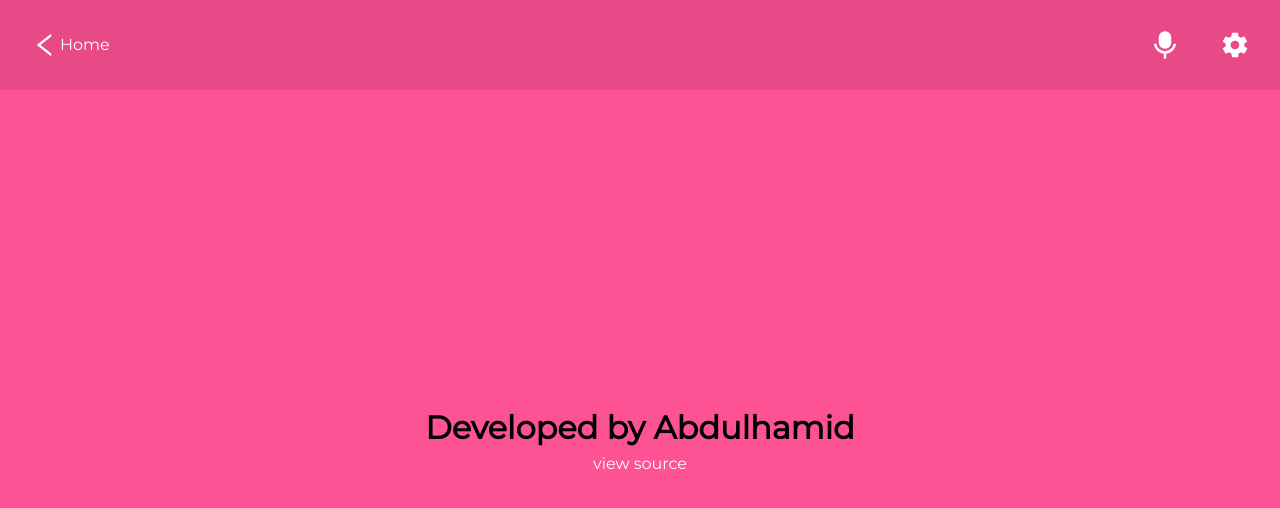
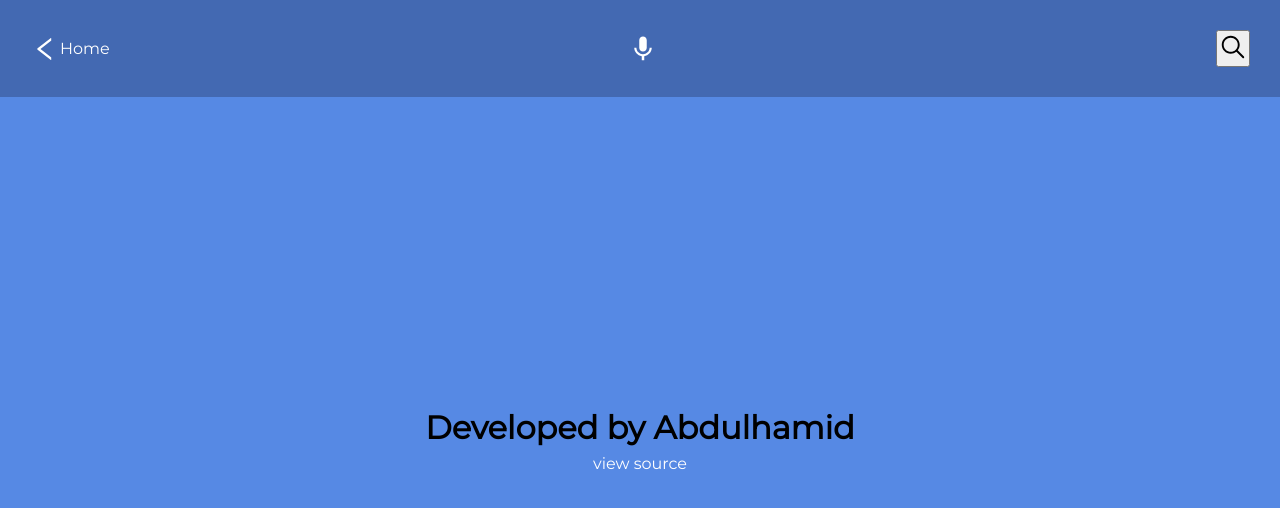
Before and after one commit to abdulhamiid/covid-tracker, a React (Create React App) app: page /about in a window 1280 px wide. Shown: the top 508 px of the page. Built offline with nearby package versions, Linux system fonts and the light colour scheme.

Commit message:
Remove pagination and toggle search bar display

```diff
--- a/src/components/views/FetchApi.js
+++ b/src/components/views/FetchApi.js
@@ -3,7 +3,6 @@ import PropTypes from 'prop-types';
 import { Link } from 'react-router-dom';
 import { useSelector } from 'react-redux';
 import { BsArrowRightCircle } from 'react-icons/bs';
-import Pagination from './Pagination';
 import styles from './FetchApi.module.css';
 import Nav from './Nav';
 import Search from './Search';
@@ -22,16 +21,16 @@ function FetchApi({ continent }) {
     item.country.toLowerCase().includes(query.toLowerCase())
   ));
 
-  const [currentPage, setCurrentPage] = useState(1);
-  const [itemPerPage] = useState(5);
+  // const [currentPage, setCurrentPage] = useState(1);
+  // const [itemPerPage] = useState(5);
 
   // pagination
-  const indexOfLastItem = currentPage * itemPerPage;
-  const indexOfFirstItem = indexOfLastItem - itemPerPage;
-  const currentResult = filteredResult.slice(indexOfFirstItem, indexOfLastItem);
+  // const indexOfLastItem = currentPage * itemPerPage;
+  // const indexOfFirstItem = indexOfLastItem - itemPerPage;
+  // const currentResult = filteredResult.slice(indexOfFirstItem, indexOfLastItem);
 
   // Change page
-  const paginate = (pageNumber) => setCurrentPage(pageNumber);
+  // const paginate = (pageNumber) => setCurrentPage(pageNumber);
 
   return (
     <div className={styles.wrapper}>
@@ -44,7 +43,7 @@ function FetchApi({ continent }) {
           <h3>Covid-19 Stat</h3>
         </div>
         <ul className={styles.wrapperUL}>
-          {currentResult.map((item) => (
+          {filteredResult.map((item) => (
             <li key={item.country} className={styles.countryName}>
               <h4>{item.country}</h4>
               <div>
@@ -57,7 +56,7 @@ function FetchApi({ continent }) {
           ))}
         </ul>
       </div>
-      <Pagination itemPerPage={itemPerPage} totalItem={newData.length} paginate={paginate} />
+      {/* <Pagination itemPerPage={itemPerPage} totalItem={newData.length} paginate={paginate} /> */}
     </div>
   );
 }
--- a/src/components/views/Nav.js
+++ b/src/components/views/Nav.js
@@ -1,10 +1,12 @@
 import React from 'react';
 import { AiOutlineLeft } from 'react-icons/ai';
-import { IoMdSettings } from 'react-icons/io';
-import { RiMicFill } from 'react-icons/ri';
+import { IoIosSearch } from 'react-icons/io';
+
+import { MdMic } from 'react-icons/md';
 import { NavLink } from 'react-router-dom';
 
 const Nav = () => (
+
   <nav className="navBar">
     <ul>
       <li>
@@ -14,10 +16,16 @@ const Nav = () => (
         </NavLink>
       </li>
       <li className="right-link">
-        <RiMicFill />
+        <MdMic />
+
         <NavLink to="/about">
-          <IoMdSettings />
+          {/* <IoMdSettings /> */}
         </NavLink>
+      </li>
+      <li>
+        <button type="button" onClick={() => { document.querySelector('.searchContainer').classList.toggle('hide'); }}>
+          <IoIosSearch />
+        </button>
       </li>
     </ul>
   </nav>
--- a/src/components/views/Search.js
+++ b/src/components/views/Search.js
@@ -1,12 +1,11 @@
 import React from 'react';
 import PropTypes from 'prop-types';
-// import './Search.css';
 
 function Search(props) {
   const { query, onSearch } = props;
 
   return (
-    <div className="searchContainer">
+    <div className="searchContainer hide">
       <input
         type="text"
         placeholder="search country"
--- a/src/index.css
+++ b/src/index.css
@@ -12,9 +12,13 @@ body {
   line-height: 1.5;
   -webkit-font-smoothing: antialiased;
   -moz-osx-font-smoothing: grayscale;
-  background-color: #fd5294;
+  background-color: #5689e4;
   display: flex;
   flex-direction: column;
+}
+
+.hide {
+  display: none;
 }
 
 #root {
@@ -62,7 +66,7 @@ li {
 .navBar {
   position: fixed;
   width: 100%;
-  background-color: #e84a88;
+  background-color: #4369b2;
   padding: 15px;
   top: 0;
 }
```
